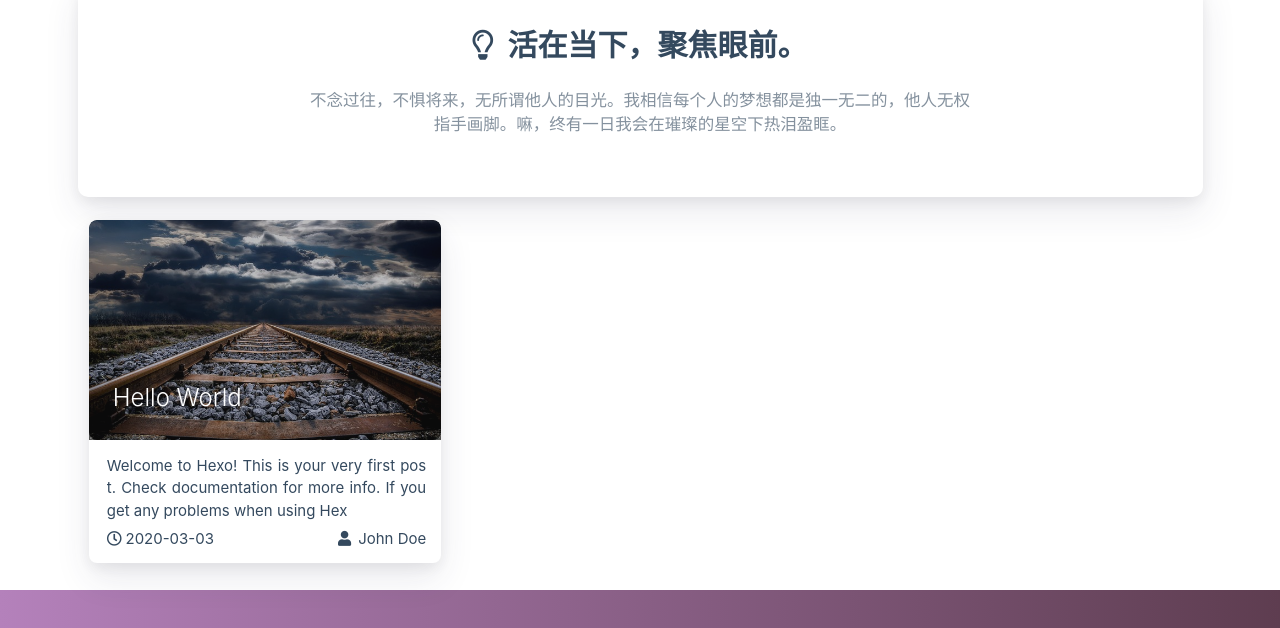
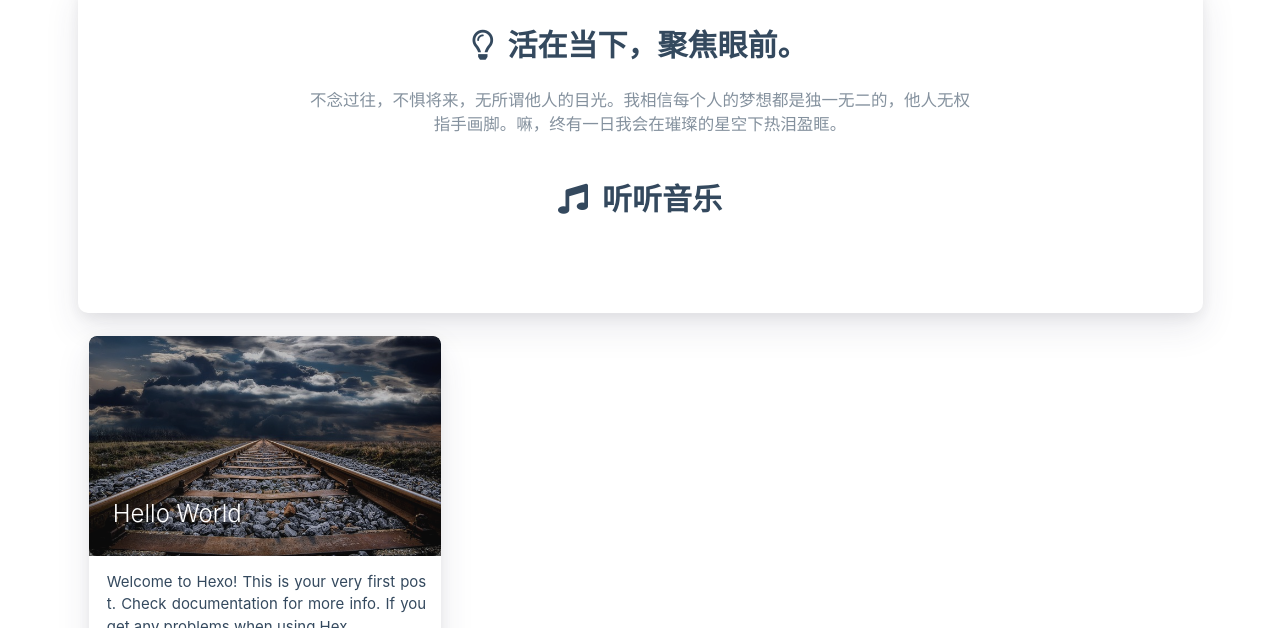
Before and after one commit to DEVGX/DEVGX.github.io, a plain HTML site: page index.html in a window 1280 px wide. Shown: the part 835-1463 px from the top of the page. Drawn offline with nearby package versions, Linux system fonts and the light colour scheme; some packages are replaced by stand-ins of ours; no server answers; a script that the page names is missing.

Commit message:
Site updated: 2020-03-04 11:25:15

```diff
--- a/index.html
+++ b/index.html
@@ -522,6 +522,48 @@
 
 
 
+                        <link rel="stylesheet" href="/libs/aplayer/APlayer.min.css">
+<style>
+    .aplayer .aplayer-lrc p {
+        font-size: 12px;
+        font-weight: 700;
+        line-height: 16px !important;
+    }
+
+    .aplayer .aplayer-lrc p.aplayer-lrc-current {
+        font-size: 15px;
+        color: #42b983;
+    }
+
+
+</style>
+<div class="music-player">
+
+        <div class="title center-align">
+            <i class="fas fa-music"></i>&nbsp;&nbsp;听听音乐
+        </div>
+
+    <div class="row">
+        <meting-js class="col l8 offset-l2 m10 offset-m1 s12"
+                   server="netease"
+                   type="playlist"
+                   id="345825522"
+                   fixed='false'
+                   autoplay='true'
+                   theme='#42b983'
+                   loop='all'
+                   order='random'
+                   preload='auto'
+                   volume='0.7'
+                   list-folded='false'
+        >
+        </meting-js>
+    </div>
+</div>
+
+<script src="/libs/aplayer/APlayer.min.js"></script>
+<script src="https://cdn.jsdelivr.net/npm/meting@2/dist/Meting.min.js"></script>
+
 
 
 
@@ -589,44 +631,6 @@
 
 
     <footer class="page-footer bg-color">
-
-        <link rel="stylesheet" href="/libs/aplayer/APlayer.min.css">
-<style>
-    .aplayer .aplayer-lrc p {
-        font-size: 12px;
-        font-weight: 700;
-        line-height: 16px !important;
-    }
-
-    .aplayer .aplayer-lrc p.aplayer-lrc-current {
-        font-size: 15px;
-        color: #42b983;
-    }
-
-
-</style>
-<div class="">
-
-    <div class="row">
-        <meting-js class="col l8 offset-l2 m10 offset-m1 s12"
-                   server="netease"
-                   type="playlist"
-                   id="345825522"
-                   fixed='true'
-                   autoplay='true'
-                   theme='#42b983'
-                   loop='all'
-                   order='random'
-                   preload='auto'
-                   volume='0.7'
-                   list-folded='false'
-        >
-        </meting-js>
-    </div>
-</div>
-
-<script src="/libs/aplayer/APlayer.min.js"></script>
-<script src="https://cdn.jsdelivr.net/npm/meting@2/dist/Meting.min.js"></script>
 
     <div class="container row center-align" style="margin-bottom: 0px !important;">
         <div class="col s12 m8 l8 copy-right">
```
Also changed, not shown: 2020/03/03/hello-world/index.html (+0 -38 lines), archives/2020/03/index.html (+0 -38 lines), archives/2020/index.html (+0 -38 lines), archives/index.html (+0 -38 lines).
